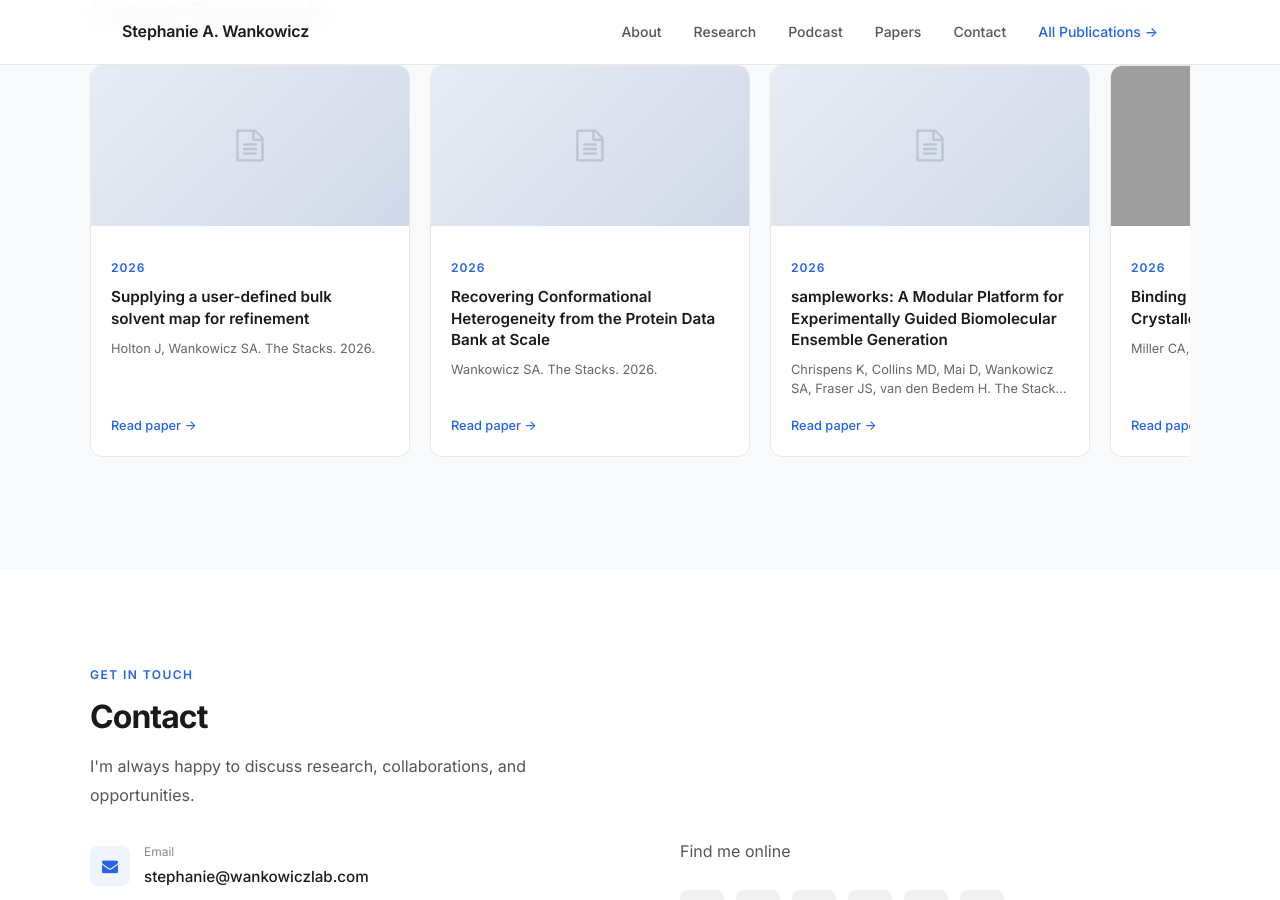
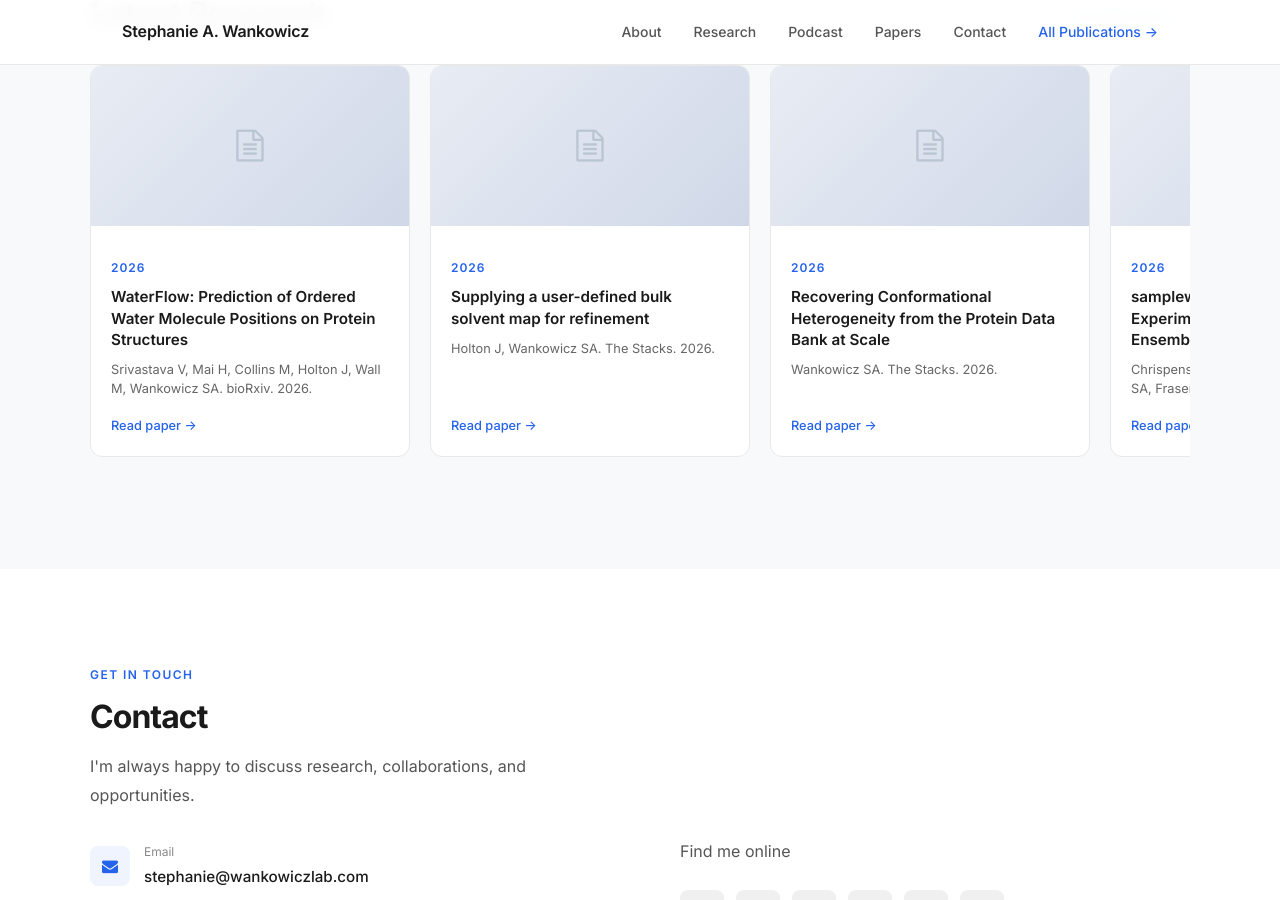
Before and after one commit to stephaniewankowicz/stephaniewankowicz.github.io, a Jekyll site: the page built from index.md, in a window 1280 px wide and 900 px high, scrolled down 2676 px. Built offline with Jekyll 4.4.1, drawn with Linux system fonts in a browser that asks for light colours; nearby versions of some CDN libraries; grey boxes are pictures that could not be loaded.

Commit message:
Add WaterFlow paper (bioRxiv, August 2026)
Co-Authored-By: Claude Sonnet 4.6 <noreply@anthropic.com>

```diff
--- a/_data/publications.yml
+++ b/_data/publications.yml
@@ -1,3 +1,8 @@
+- title: "WaterFlow: Prediction of Ordered Water Molecule Positions on Protein Structures"
+  citation: "Srivastava V, Mai H, Collins M, Holton J, Wall M, **Wankowicz SA**. *bioRxiv*. 2026."
+  date: '2026-08-26'
+  pdf: 'https://www.biorxiv.org/content/10.64898/2026.08.26.747373v1'
+
 - title: "Supplying a user-defined bulk solvent map for refinement"
   citation: "Holton J, **Wankowicz SA**. *The Stacks*. 2026."
   date: '2026-06-17'
```
